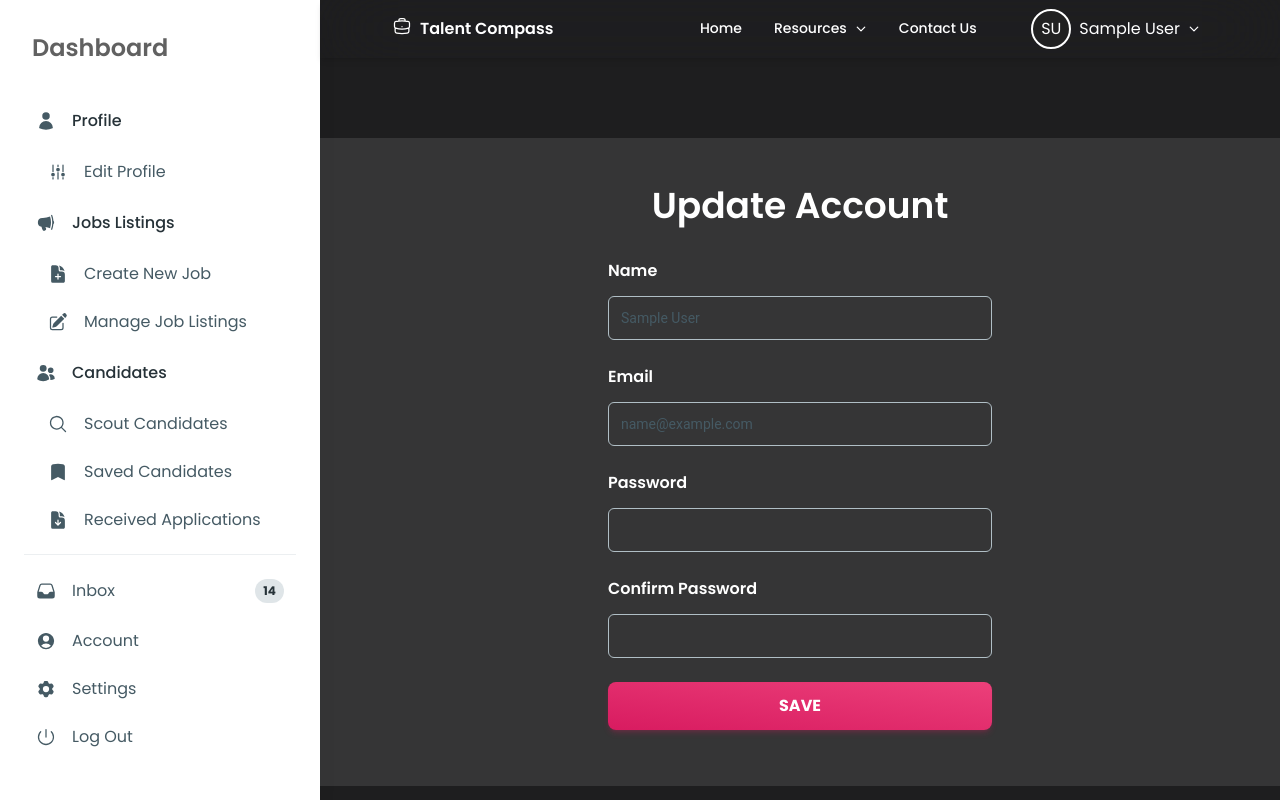
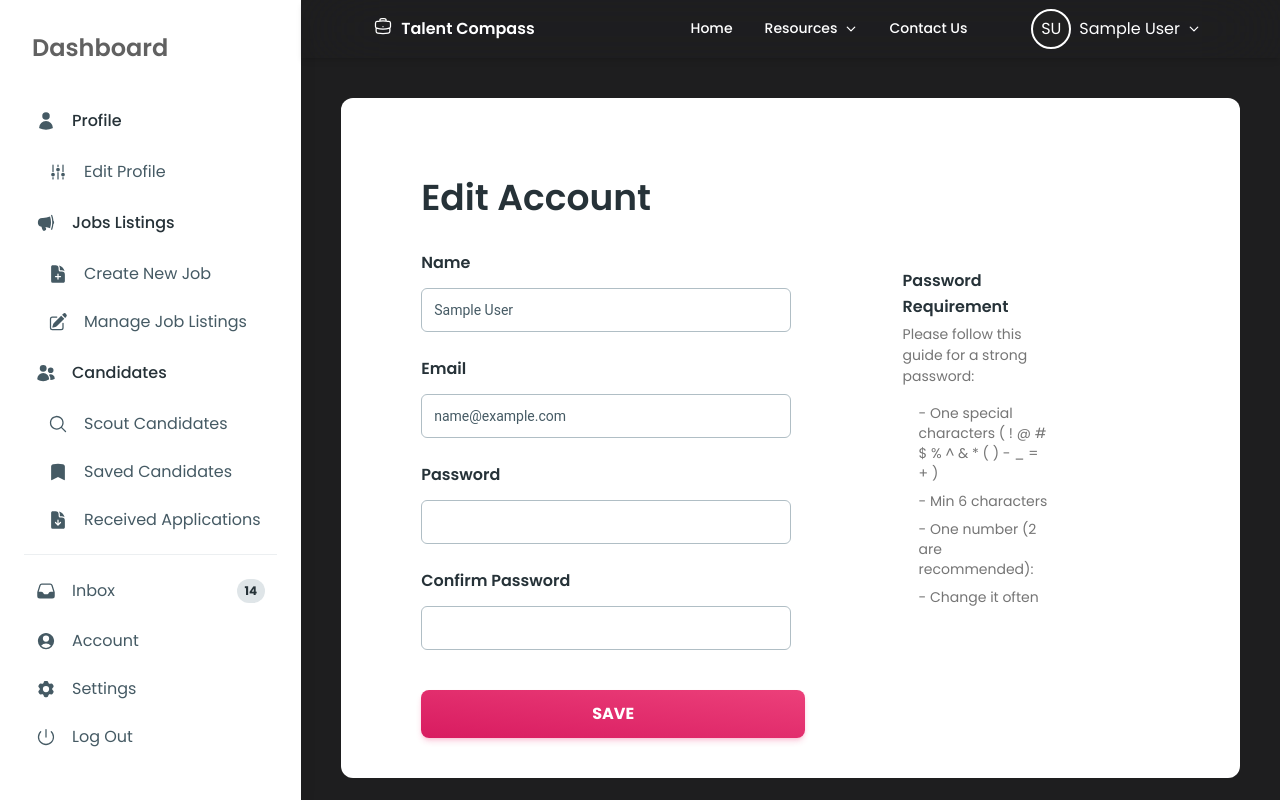
Before and after one commit to Azzaso/joby, a React (Vite) app in the folder frontend/: page /dashboard/account in a window 1280 px wide. Built offline with nearby package versions, Linux system fonts and the light colour scheme; sample sign-in values are in the browser's storage.

Commit message:
new changes

```diff
--- a/frontend/src/App.jsx
+++ b/frontend/src/App.jsx
@@ -13,6 +13,7 @@ import ScoutCandidates from "./pages/admin/ScoutCandidates";
 import SearchOpportunities from "./pages/candidate/SearchOpportunities";
 import DashboardHome from "./pages/DashboardHome";
 import ReceivedApplications from "./pages/admin/ReceivedApplications";
+import AppliedJobs from "./pages/candidate/AppliedJobs";
 
 const App = () => {
   return (
@@ -36,8 +37,11 @@ const App = () => {
          <Route path="/dashboard/joblistings" element={<JobListings/>}/>
          <Route path="/dashboard/candidates" element={<ScoutCandidates/>}/>
          <Route path="/dashboard/applications" element={<ReceivedApplications/>}/>
-         {/*Recruiter Routes*/}
+         {/*Candidate Routes*/}
          <Route path="/dashboard/search" element={<SearchOpportunities/>}/>
+         <Route path="/dashboard/applied" element={<AppliedJobs/>}/>
+
+
         </Route>
         </Route>
       </Routes>
--- a/frontend/src/components/Sidebar.jsx
+++ b/frontend/src/components/Sidebar.jsx
@@ -103,7 +103,7 @@ export function Sidebar() {
                 <ListItemPrefix>
                   <DocumentArrowUpIcon strokeWidth={3} className="h-5 w-5 ml-3" />
                 </ListItemPrefix>
-                Applied jobs
+                <Link to="/dashboard/applied">Applied jobs</Link>
               </ListItem>
               <ListItem>
                 <ListItemPrefix>
--- a/frontend/src/components/Widget.jsx
+++ b/frontend/src/components/Widget.jsx
@@ -6,21 +6,11 @@ export function Widget() {
   return (
     <section className="m-10">
       <div className="p-10 rounded-l-xl shadow-lg  from-dark to-[#980A3F] rounded-xl bg-gradient-to-tl">
-          <Typography
-            variant="small"
-            color="white"
-            className="font-bold mb-2 font-poppins"
-          >
-            lorem ipsum
-          </Typography>
-          <Typography variant="h3" color="white" className="font-poppins">
+
+          <Typography variant="h3" color="white" className="font-poppins mb-4">
            Welcome back {userInfo.name} !
           </Typography>
-          <Typography
-            className="mt-2 mb-6 !text-base font-normal text-gray-500 font-poppins"
-          >
-            lorem ipsum
-          </Typography>
+
           <Button className="flex-shrink-0 font-poppins" color="pink" variant="gradient">
             Get Started
           </Button>
--- a/frontend/src/pages/Account.jsx
+++ b/frontend/src/pages/Account.jsx
@@ -4,7 +4,9 @@ import {
   Input,
   Button,
   Typography,
-  Card
+  Card,
+  List,
+  ListItem
 } from "@material-tailwind/react";
 import { Link, useNavigate } from 'react-router-dom';
 import { useSelector, useDispatch } from 'react-redux';
@@ -46,13 +48,15 @@ const Account = () => {
    }
   }
   return (
-     <Card color="transparent" shadow={false} className="font-poppin flex items-center justify-center mt-20 bg-white bg-opacity-10 p-12 rounded-none ">
-      <Typography variant="h4" color="white" className="font-poppins flex flex-start text-4xl">
-        Update Account
+    <section className="m-10 h-[85vh] rounded-lg">
+     <Card color="transparent" shadow={false} className="font-poppins p-20 mt-10 bg-white h-full flex flex-row">
+      <div className='w-1/2 '>
+      <Typography variant="h4" color="blue-gray" className="font-poppins flex flex-start text-4xl">
+        Edit Account
       </Typography>
-      <form className="mt-8 mb-2 w-80 max-w-screen-lg sm:w-96 rounded-lg " onSubmit={submitHandler}>
+      <form className="mt-8 mb-2 w-full max-w-screen-lg rounded-lg " onSubmit={submitHandler}>
         <div className="mb-1 flex flex-col gap-6">
-          <Typography variant="h6" color="white" className="-mb-3 font-poppins">
+          <Typography variant="h6" color="blue-gray" className="-mb-3 font-poppins">
             Name
           </Typography>
           <Input
@@ -65,7 +69,7 @@ const Account = () => {
               className: "before:content-none after:content-none",
             }}
           />
-          <Typography variant="h6" color="white" className="-mb-3 font-poppins">
+          <Typography variant="h6" color="blue-gray" className="-mb-3 font-poppins">
             Email
           </Typography>
           <Input
@@ -78,7 +82,7 @@ const Account = () => {
               className: "before:content-none after:content-none",
             }}
           />
-          <Typography variant="h6" color="white" className="-mb-3 font-poppins">
+          <Typography variant="h6" color="blue-gray" className="-mb-3 font-poppins">
             Password
           </Typography>
           <Input
@@ -92,7 +96,7 @@ const Account = () => {
               className: "before:content-none after:content-none",
             }}
           />
-          <Typography variant="h6" color="white" className="-mb-3 font-poppins">
+          <Typography variant="h6" color="blue-gray" className="-mb-3 font-poppins">
             Confirm Password
           </Typography>
           <Input
@@ -107,11 +111,49 @@ const Account = () => {
             }}
           />
         </div>
-        <Button className="mt-6 font-poppins text-md" color="pink" variant="gradient" type="submit" fullWidth>
+        <Button className="mt-10 w-96 font-poppins text-md" color="pink" variant="gradient" type="submit" fullWidth>
           Save
         </Button>
       </form>
+      </div>
+
+      <div className='px-28 flex flex-col justify-center'>
+        <Typography variant="h6" color="blue-gray" className="-mb-3 font-poppins">Password Requirement</Typography>
+        <Typography
+              variant="small"
+              className="text-gray-600 font-normal mt-4 font-poppins mb-2"
+            >
+              Please follow this guide for a strong password:
+            </Typography>
+            <ul className='list-disc ml-4 text-sm'>
+            <li
+              className="text-gray-600 font-normal mt-2 font-poppins"
+            >
+              - One special characters ( ! @ # $ % ^ & * ( ) - _ = + )
+            </li>
+            <li
+
+              className="text-gray-600 font-normal mt-2 font-poppins"
+            >
+              - Min 6 characters
+            </li>
+            <li
+
+              className="text-gray-600 font-normal mt-2 font-poppins"
+            >
+             - One number (2 are recommended):
+            </li>
+            <li
+              className="text-gray-600 font-normal mt-2 font-poppins"
+            >
+             - Change it often
+            </li>
+            </ul>
+
+      </div>
     </Card>
+
+    </section>
   );
 }
 
--- a/frontend/src/pages/admin/JobListings.jsx
+++ b/frontend/src/pages/admin/JobListings.jsx
@@ -155,7 +155,7 @@ const JobListings = () => {
             <CardFooter className='pt-0'>
               <div className='flex gap-2 justify-end '>
                 <Button color='black' variant='gradient' className='font-poppins flex-1'>Update</Button>
-                <Button color='pink' variant='gradient' className='font-poppins flex-1' onClick={() => deleteHandler(post._id)}>Delete</Button>
+                <Button color='pink' variant='outlined' className='font-poppins flex-1' onClick={() => deleteHandler(post._id)}>Delete</Button>
               </div>
             </CardFooter>
           </Card>
--- a/frontend/src/pages/admin/ReceivedApplications.jsx
+++ b/frontend/src/pages/admin/ReceivedApplications.jsx
@@ -105,10 +105,10 @@ function ReceivedApplications() {
   return (
     <section className="m-10 h-[85vh] rounded-lg">
       <Card className="h-full w-full">
-        <CardHeader
+        <div
           floated={false}
           shadow={false}
-          className="rounded-none flex flex-wrap gap-4 justify-between mb-4"
+          className="rounded-none flex flex-wrap gap-4 justify-between mb-4 p-4"
         >
           <div>
             <Typography variant="h6" color="blue-gray" className="font-poppins text-xl">
@@ -137,8 +137,9 @@ function ReceivedApplications() {
               <ChevronDownIcon strokeWidth={3} className="w-3 h-3" />
             </Button>
           </div>
-        </CardHeader>
-        <CardBody className="overflow-scroll !px-0 py-2">
+        </div>
+
+        <CardBody className="overflow-scroll !px-2 py-0">
           <table className="w-full min-w-max table-auto">
             <thead>
               <tr>
--- /dev/null
+++ b/frontend/src/pages/candidate/AppliedJobs.jsx
@@ -0,0 +1,13 @@
+import React from 'react';
+
+const AppliedJobs = () => {
+
+
+  return (
+    <div>
+
+    </div>
+  )
+}
+
+export default AppliedJobs
--- a/frontend/src/pages/candidate/SearchOpportunities.jsx
+++ b/frontend/src/pages/candidate/SearchOpportunities.jsx
@@ -116,14 +116,14 @@ const SearchOpportunities = () => {
             </CardBody>
             <CardFooter className='pt-0'>
               <div className='flex gap-2 justify-end '>
-                <Button color='black' variant='gradient' className='font-poppins flex-1' onClick={() => handleOpenPopup(index)}>Learn more</Button>
-                <Button color='pink' variant='outlined' className='font-poppins flex-1' onClick={() => applyHandler(post._id, userInfo._id)}>Apply</Button>
+                <Button color='black' variant='outlined' className='font-poppins flex-1' onClick={() => handleOpenPopup(index)}>Learn more</Button>
+                <Button color='pink' variant='gradient' className='font-poppins flex-1' onClick={() => applyHandler(post._id, userInfo._id)}>Apply</Button>
               </div>
               <Popup title="Job Description" open={openPopups[index]} handleOpen={() => handleClosePopup(index)}>
                 <div>
                   <div className='ml-6 text-lg font-semibold'>{post.title}</div>
                   <CardBody>{post.description}</CardBody>
-                  <CardFooter className='flex'><Button color='pink' variant='outlined' className='font-poppins flex-1' onClick={() => applyHandler(post._id, userInfo._id)}>Apply</Button></CardFooter>
+                  <CardFooter className='flex'><Button color='pink' variant='gradient' className='font-poppins flex-1' onClick={() => applyHandler(post._id, userInfo._id)}>Apply</Button></CardFooter>
                 </div>
               </Popup>
             </CardFooter>
```
Also changed, not shown: frontend/src/pages/admin/PostCreationScreen.jsx (+13 -10 lines).
